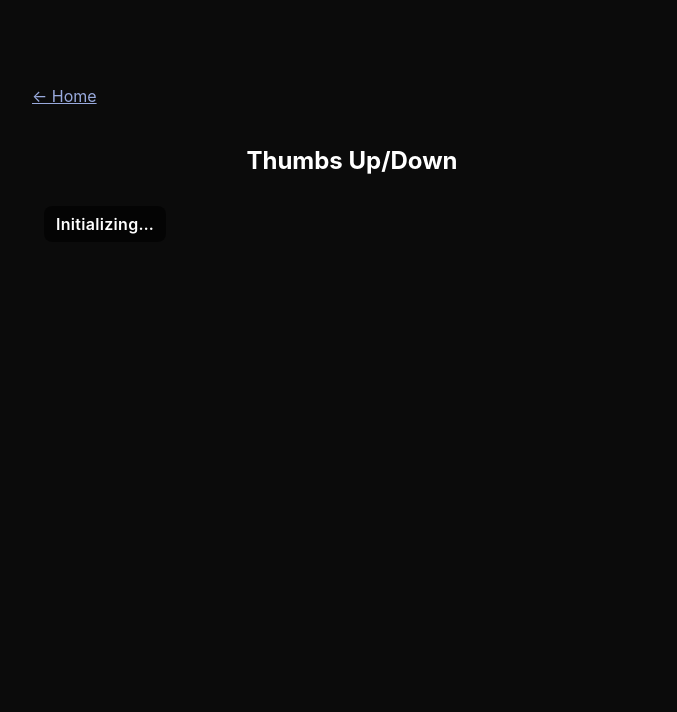
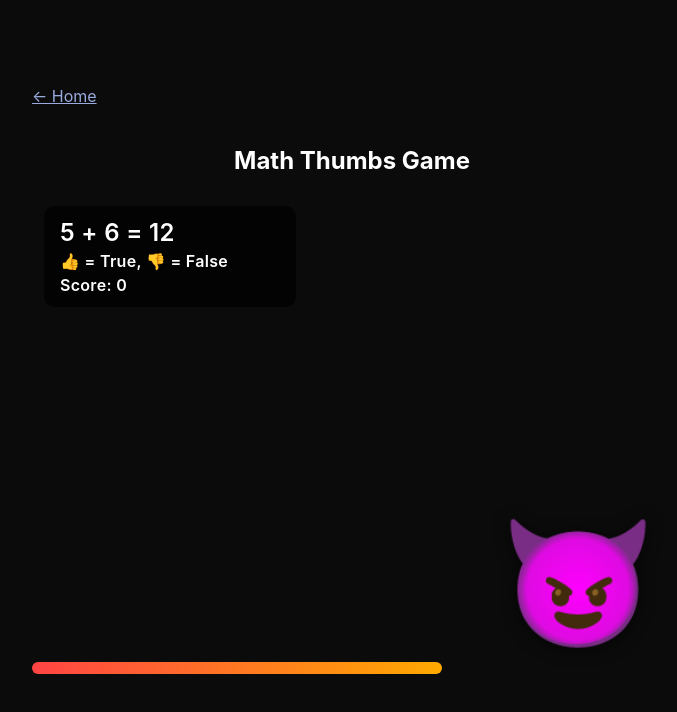
Before and after one commit to RasheedMG/Math-Gesture-Program, a React (Create React App) app in the folder frontend/: page /thumbs in a window 1280 px wide. Shown: the top 712 px of the page, without its empty margins (288-965 px from the left). Built offline with nearby package versions, Linux system fonts and the light colour scheme; no server answers.

Commit message:
Added Thumbs up/down game

```diff
--- a/frontend/src/pages/Thumbs.js
+++ b/frontend/src/pages/Thumbs.js
@@ -1,13 +1,53 @@
 import { useEffect, useRef, useState } from "react";
 import { FilesetResolver, GestureRecognizer } from "@mediapipe/tasks-vision";
+
+const MAX_TIME = 15; // seconds
+const TIME_INC = 3;  // seconds added per correct answer (capped at MAX_TIME)
+const EVIL_EMOJI = "😈"; // Or use an <img src="..." /> if you prefer
+
+function getRandomEquation() {
+  // Generate a random equation, sometimes true, sometimes false
+  const a = Math.floor(Math.random() * 10) + 1;
+  const b = Math.floor(Math.random() * 10) + 1;
+  const op = Math.random() < 0.5 ? "+" : "-";
+  let result;
+  let isTrue = Math.random() < 0.5;
+  if (op === "+") {
+    result = isTrue ? a + b : a + b + (Math.random() < 0.5 ? 1 : -1);
+  } else {
+    result = isTrue ? a - b : a - b + (Math.random() < 0.5 ? 1 : -1);
+  }
+  return {
+    text: `${a} ${op} ${b} = ${result}`,
+    answer: isTrue
+  };
+}
 
 export default function Thumbs() {
   const videoRef = useRef(null);
   const canvasRef = useRef(null);
   const rafRef = useRef(null);
   const recognizerRef = useRef(null);
+
+  const [equation, setEquation] = useState(getRandomEquation());
+  const [timer, setTimer] = useState(MAX_TIME);
+  const [score, setScore] = useState(0);
+  const [gameOver, setGameOver] = useState(false);
   const [label, setLabel] = useState("Initializing…");
+  const [cooldownUntil, setCooldownUntil] = useState(0); // Add cooldown state
 
+  // Timer effect
+  useEffect(() => {
+    if (gameOver) return;
+    if (timer <= 0) {
+      setGameOver(true);
+      return;
+    }
+    const id = setInterval(() => setTimer(t => t - 0.1), 100);
+    return () => clearInterval(id);
+  }, [timer, gameOver]);
+
+  // Gesture recognition effect
   useEffect(() => {
     let stream;
     let mounted = true;
@@ -43,19 +83,47 @@ export default function Thumbs() {
         };
       })();
 
+      let lastGesture = null;
+      let lastTime = 0;
+
       const loop = async () => {
+        if (!mounted || gameOver) return;
         const res = await recognizerRef.current.recognizeForVideo(video, performance.now());
         let txt = "No gesture";
         if (res.gestures?.length && res.gestures[0]?.length) {
           const top = res.gestures[0][0];
           txt = `${top.categoryName} (${top.score.toFixed(2)})`;
         }
-        setLabel(smooth(txt));
+        const smoothed = smooth(txt);
+        setLabel(smoothed);
 
         // draw mirrored preview
         ctx.save(); ctx.scale(-1,1);
         ctx.drawImage(video, -canvas.width, 0, canvas.width, canvas.height);
         ctx.restore();
+
+        // Detect thumbs up/down and process answer
+        // Only accept a new gesture if it's different from the last and not "No gesture"
+        const now = Date.now();
+        if (
+          !gameOver &&
+          now > cooldownUntil && // Only allow answer if cooldown has passed
+          (smoothed.startsWith("Thumb_Up") || smoothed.startsWith("Thumb_Down")) &&
+          (smoothed !== lastGesture || now - lastTime > 1500)
+        ) {
+          lastGesture = smoothed;
+          lastTime = now;
+          setCooldownUntil(now + 1000); // 1 second cooldown after each answer
+          const isUp = smoothed.startsWith("Thumb_Up");
+          const correct = (isUp && equation.answer) || (!isUp && !equation.answer);
+          if (correct) {
+            setScore(s => s + 1);
+            setTimer(t => Math.min(t + TIME_INC, MAX_TIME));
+            setEquation(getRandomEquation());
+          } else {
+            setGameOver(true);
+          }
+        }
 
         rafRef.current = requestAnimationFrame(loop);
       };
@@ -68,14 +136,65 @@ export default function Thumbs() {
       recognizerRef.current?.close();
       stream?.getTracks()?.forEach(t => t.stop());
     };
-  }, []);
+    // eslint-disable-next-line
+  }, [gameOver, equation, cooldownUntil]); // Add cooldownUntil to dependencies
+
+  function restart() {
+    setScore(0);
+    setTimer(MAX_TIME);
+    setEquation(getRandomEquation());
+    setGameOver(false);
+    setCooldownUntil(0); // Reset cooldown on restart
+  }
+
+  // Evil emoji size grows as timer runs out
+  const emojiSize = 60 + (1 - timer / MAX_TIME) * 180; // 60px to 240px
 
   return (
-    <PageShell title="Thumbs Up/Down" onBackHref="/">
+    <PageShell title="Math Thumbs Game" onBackHref="/">
       <div className="stage">
         <video ref={videoRef} muted playsInline style={{display:"none"}} />
         <canvas ref={canvasRef} width={640} height={480} className="view" />
-        <div className="badge">{label}</div>
+        <div className="badge">
+          {gameOver ? (
+            <>
+              <div style={{fontSize: "2em"}}>Game Over!</div>
+              <div>Score: {score}</div>
+              <button onClick={restart} style={{marginTop:8}}>Restart</button>
+            </>
+          ) : (
+            <>
+              <div style={{fontSize:"1.5em", marginBottom: 4}}>{equation.text}</div>
+              <div style={{fontSize:"1em"}}>👍 = True, 👎 = False</div>
+              <div style={{marginTop:4}}>Score: {score}</div>
+            </>
+          )}
+        </div>
+        <div
+          className="evil-emoji"
+          style={{
+            position: "absolute",
+            bottom: 16,
+            right: 16,
+            fontSize: emojiSize,
+            transition: "font-size 0.2s"
+          }}
+        >
+          {EVIL_EMOJI}
+        </div>
+        <div
+          className="timer-bar"
+          style={{
+            position: "absolute",
+            bottom: 0,
+            left: 0,
+            height: 12,
+            width: `${(timer / MAX_TIME) * 100}%`,
+            background: "linear-gradient(90deg, #f44, #fa0)",
+            borderRadius: 6,
+            transition: "width 0.1s"
+          }}
+        />
       </div>
       <Style/>
     </PageShell>
@@ -101,8 +220,18 @@ function Style() {
     .view { width:640px; height:480px; border-radius:12px; }
     .badge {
       position:absolute; top:12px; left:12px;
-      background:rgba(0,0,0,.6); color:#fff; padding:8px 12px; border-radius:8px;
-      font-weight:600; letter-spacing:.3px;
+      background:rgba(0,0,0,.7); color:#fff; padding:12px 16px; border-radius:10px;
+      font-weight:600; letter-spacing:.3px; min-width: 220px;
+      z-index:2;
+    }
+    .evil-emoji {
+      user-select: none;
+      pointer-events: none;
+      filter: drop-shadow(0 2px 8px #000a);
+      z-index:1;
+    }
+    .timer-bar {
+      z-index:2;
     }
   `}</style>
   );
```
